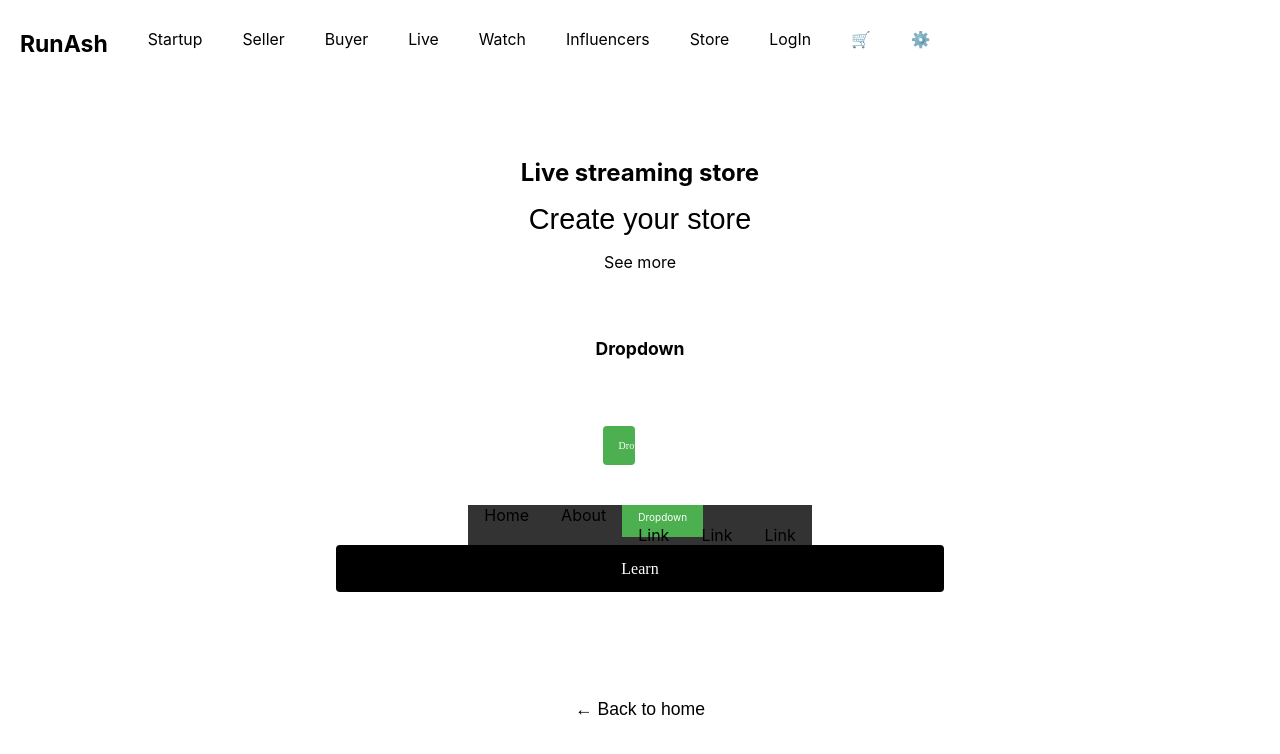
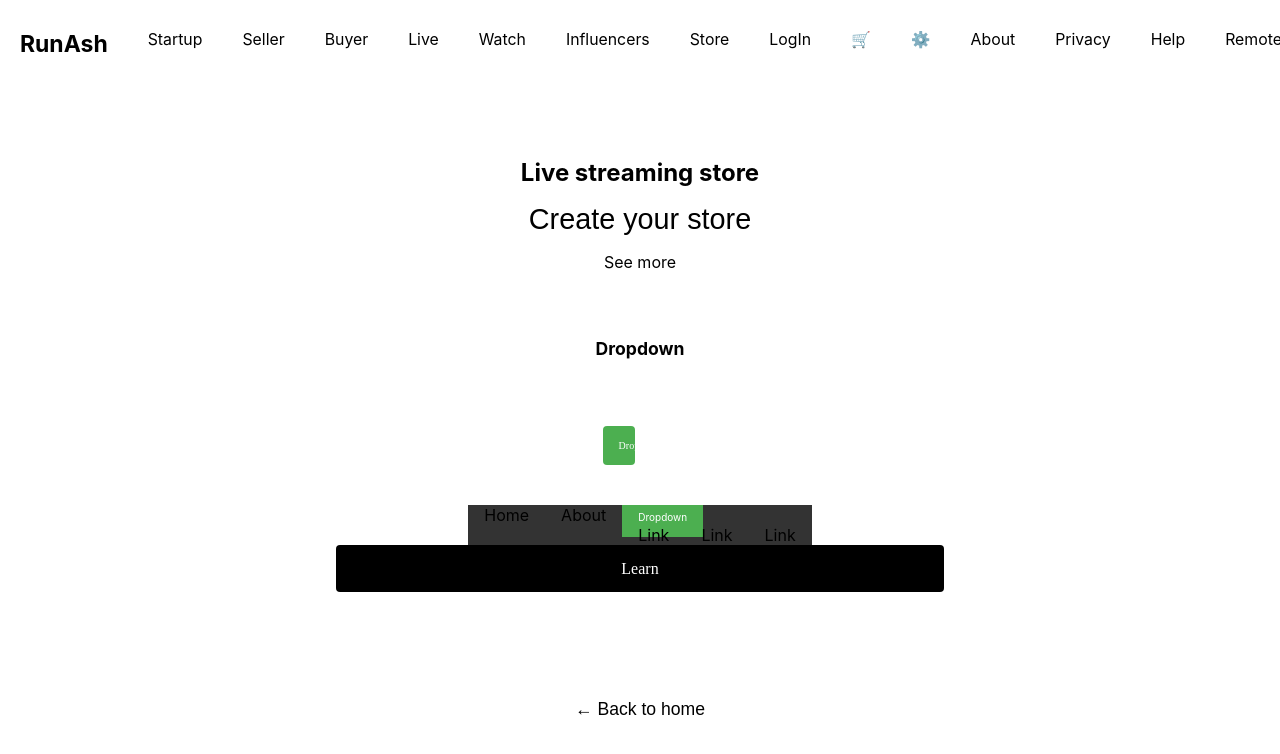
Before and after one commit to rammurmu/next, a Next.js app: page /store in a window 1280 px wide. Shown: the top 754 px of the page. Built offline with nearby package versions, Linux system fonts and the light colour scheme.

Commit message:
Update Navbar.js

```diff
--- a/components/Navbar.js
+++ b/components/Navbar.js
@@ -61,6 +61,56 @@ function Navbar() {
          <a><b>⚙️</b></a>
       </Link>
       </li>
+      <li>
+        <Link href='/about'>
+         <a>About</a>
+         </Link>
+       </li>
+       <li>
+         <Link href='/privacy'>
+           <a>Privacy</a>
+         </Link>
+       </li>
+       <li>
+          <Link href='/help'>
+            <a>Help</a>
+          </Link>
+       </li>
+       <li>
+          <Link href='/remote'>
+            <a>Remote</a>
+          </Link>
+       </li>
+       <li>
+          <Link href='/schedule'>
+            <a>Schedule</a>
+          </Link>
+       </li>
+       <li>
+          <Link href='/feedback'>
+            <a>Feedback</a>
+          </Link>
+       </li>
+       <li>
+          <Link href='/faq'>
+            <a>FAQ</a>
+          </Link>
+       </li>
+       <li>
+          <Link href='/resource'>
+            <a>Resource</a>
+          </Link>
+       </li>
+       <li>
+          <Link href='/docs'>
+            <a>Docs</a>
+          </Link>
+       </li>
+       <li>
+          <Link href='/blog'>
+            <a>Blog</a>
+          </Link>
+       </li>
      </ul>
    </nav>
  )
```
